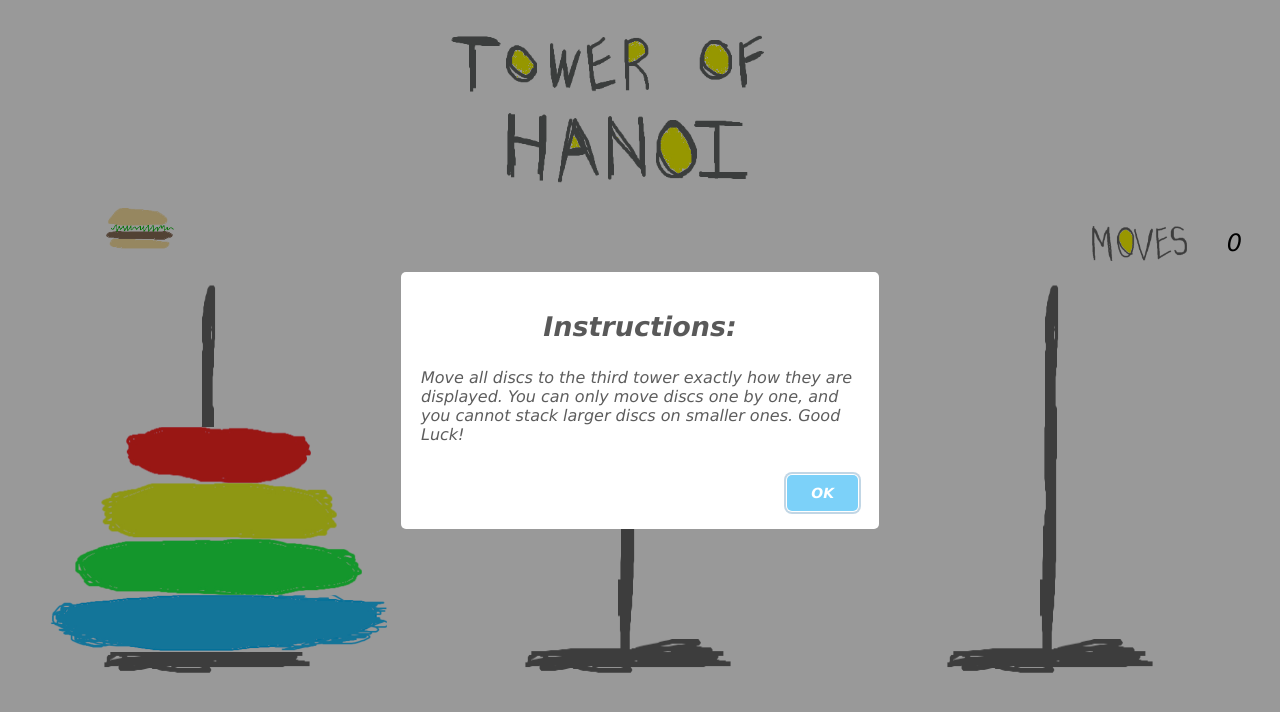
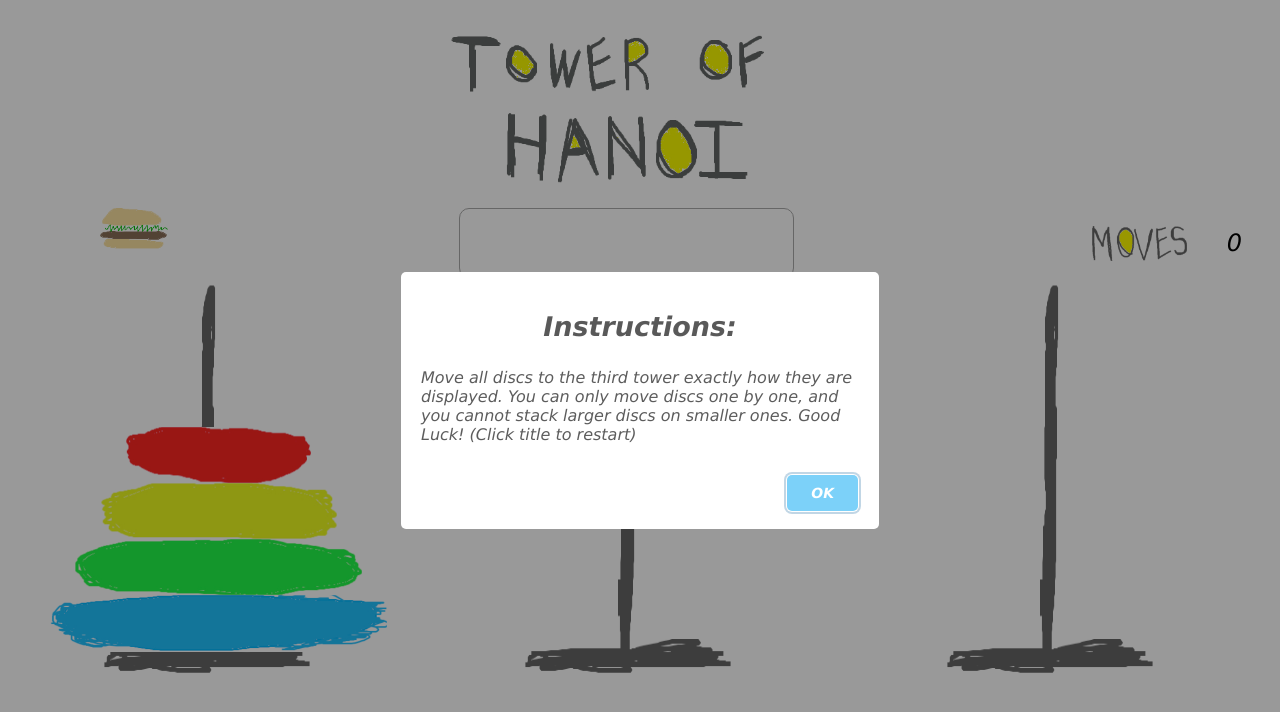
Before and after one commit to cohjo/towers-of-hanoi, a plain HTML site: page index.html in a window 1280 px wide. Both pictures are taken after a click on the element 156 px from the left and 243 px from the top of the page. Drawn offline with nearby package versions, Linux system fonts and the light colour scheme.

Commit message:
Changed style and readme

```diff
--- a/script.js
+++ b/script.js
@@ -129,7 +129,7 @@ inst.addEventListener('click', function(e) {
     e.preventDefault();
 
     swal({title: 'Instructions: ',
-        text: 'Move all discs to the third tower exactly how they are displayed. You can only move discs one by one, and you cannot stack larger discs on smaller ones. Good Luck!'})
+        text: 'Move all discs to the third tower exactly how they are displayed. You can only move discs one by one, and you cannot stack larger discs on smaller ones. Good Luck! (Click title to restart)'})
 })
 
 function check() {
--- a/style.css
+++ b/style.css
@@ -128,8 +128,15 @@ body {
     align-items: center;
     justify-content: center;
     height: 100%;
-    width: 27%;
-    margin-right: 21%;
+    width: 26.5%;
+    margin-right: 22%;
+    border: solid darkgrey 1px;
+    border-radius: 10px;
+}
+
+#holder:hover {
+    border: solid darkgrey 2px;
+    box-shadow: grey;
 }
 
 #instr {
```
Also changed, not shown: 1 other file.
